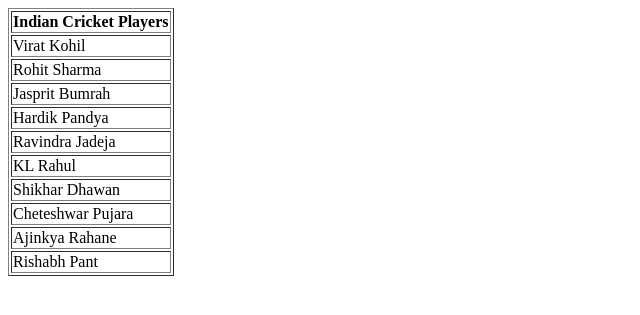
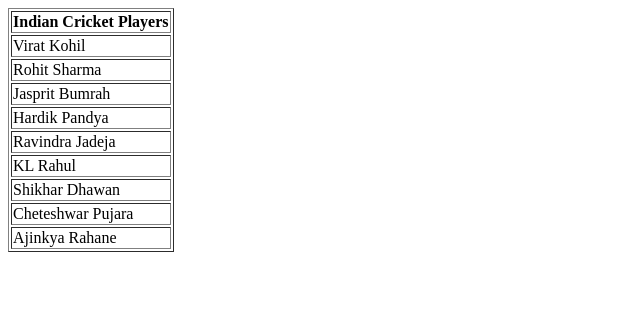
Before and after one commit to nirmalks736/MCA_lab, a PHP site: page /php10.php in a window 1280 px wide. Shown: the top 315 px of the page, without its empty margins (0-640 px from the left). Run offline with PHP 8.4, Linux system fonts and the light colour scheme.

Commit message:
Update php10.php

```diff
--- a/Sem1/PHP/php10.php
+++ b/Sem1/PHP/php10.php
@@ -9,7 +9,6 @@ $indianPlayers = array(
     "Shikhar Dhawan",
     "Cheteshwar Pujara",
     "Ajinkya Rahane",
-    "Rishabh Pant"
     );
 function generateTable($data){
     echo"<table border='1'>";
```
